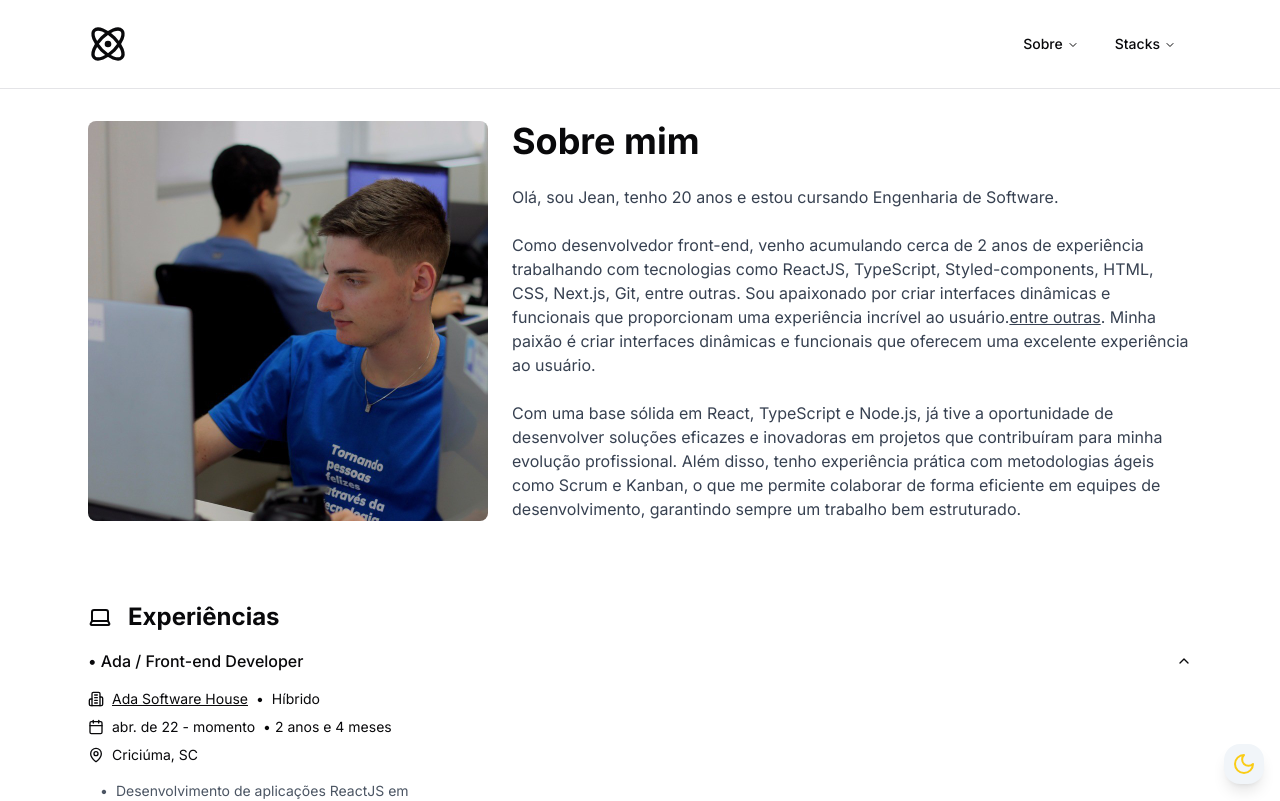
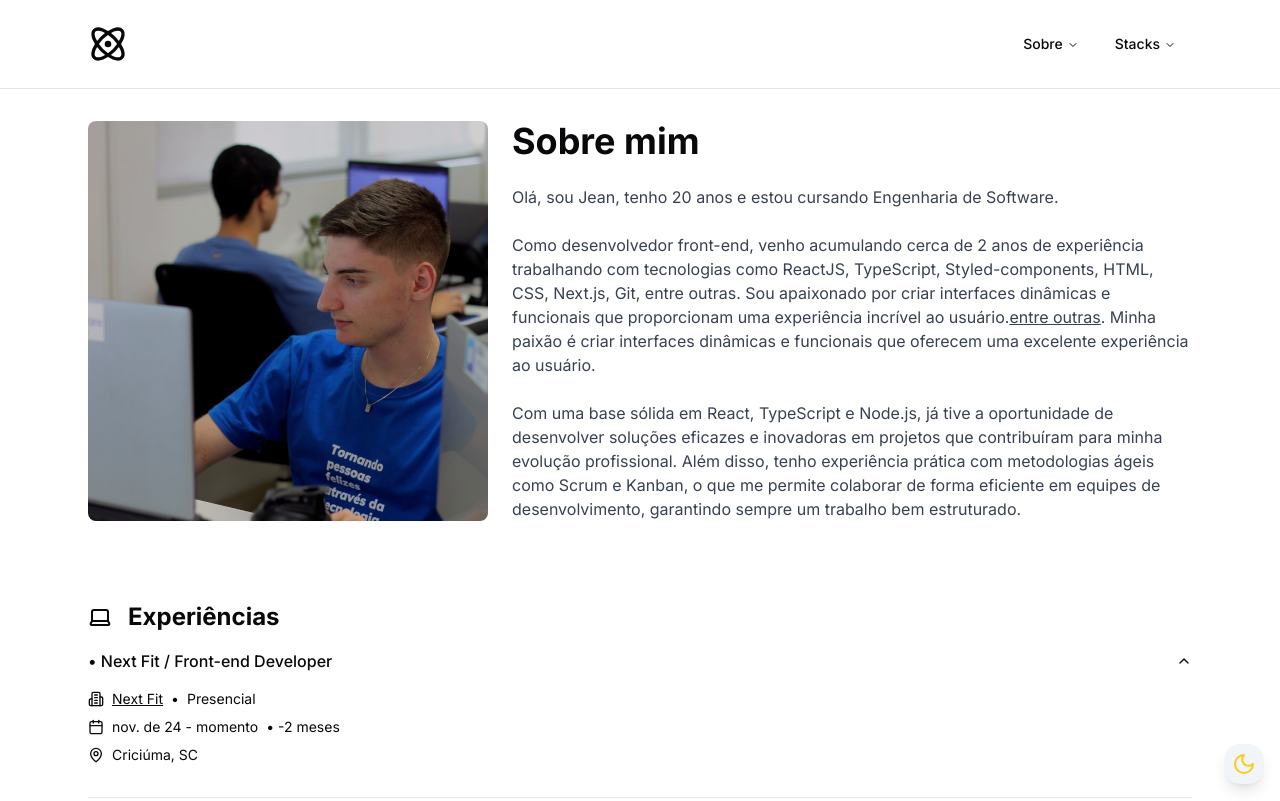
Before and after one commit to JeanNesi/Potfolio, a Next.js app: page /about in a window 1280 px wide. Shown: the top 801 px of the page. Built offline with nearby package versions, Linux system fonts and the light colour scheme.

Commit message:
feat: adicionar Next Fit nas exp profissionais e atualizar libs

```diff
--- a/src/app/about/_components/accordion.tsx
+++ b/src/app/about/_components/accordion.tsx
@@ -7,10 +7,13 @@ import {
 import { dateFormatter } from "@/utils/dateFormatter";
 import { Building2, Calendar, MapPin } from "lucide-react";
 import Link from "next/link";
+import {
+  differenceInCalendarYears,
+  differenceInMonths,
+  differenceInYears,
+} from "date-fns";
 
-interface IProps {
-  type: "experience" | "graduation";
-  items: {
+interface IItem {
   title: string;
   company: string;
   companyUrl: string;
@@ -19,19 +22,24 @@ interface IProps {
   endDate: string | Date;
   address: string;
   description: string[];
-  }[];
+}
+
+interface IProps {
+  type: "experience" | "graduation";
+  items: IItem[];
 }
 
 export function AboutAccordion({ type, items }: IProps) {
-  const calcExperienceTime = (item: IProps["items"][0]) => {
+  const calcExperienceTime = (item: IItem) => {
     const startDate = new Date(item.startDate);
+
     const endDate =
       item.endDate !== "momento" ? new Date(item.endDate) : new Date();
 
-    const diffMonths = endDate.getMonth() - startDate.getMonth();
-    const diffYears = Math.ceil(
-      endDate.getFullYear() - startDate.getFullYear()
-    );
+    const diffYears = differenceInYears(endDate, startDate);
+    const diffMonths = differenceInMonths(endDate, startDate) % 12;
+
+    if (!diffYears) return `${diffMonths} meses `;
 
     return `${diffYears} anos e ${diffMonths} meses `;
   };
--- a/src/app/about/_components/sections.tsx
+++ b/src/app/about/_components/sections.tsx
@@ -7,12 +7,22 @@ import { motion } from "framer-motion";
 export function AboutSections() {
   const experiences = [
     {
+      title: "Next Fit / Front-end Developer",
+      company: "Next Fit",
+      companyUrl: "https://nextfit.com.br/",
+      complement: "Presencial",
+      startDate: new Date(2024, 10, 18),
+      endDate: "momento",
+      address: "Criciúma, SC",
+      description: [],
+    },
+    {
       title: "Ada / Front-end Developer",
       company: "Ada Software House",
       companyUrl: "https://adasoftwarehouse.com/",
       complement: "Híbrido",
       startDate: new Date(2022, 3, 18),
-      endDate: `momento`,
+      endDate: new Date(2024, 10, 18),
       address: "Criciúma, SC",
       description: [
         "Desenvolvimento de aplicações ReactJS em TypeScript, incluindo implementação de novas funcionalidades e manutenção em projetos existentes.",
@@ -29,7 +39,7 @@ export function AboutSections() {
       companyUrl: "https://adasoftwarehouse.com/",
       complement: "Híbrido",
       startDate: new Date(2022, 7, 1),
-      endDate: `momento`,
+      endDate: new Date(2024, 10, 18),
       address: "Criciúma, SC",
       description: [],
     },
```
Also changed, not shown: package.json (+12 -11 lines), 1 other file (tests, documents, lock files or other folders). Lines whose indentation alone changed are shown as unchanged.
